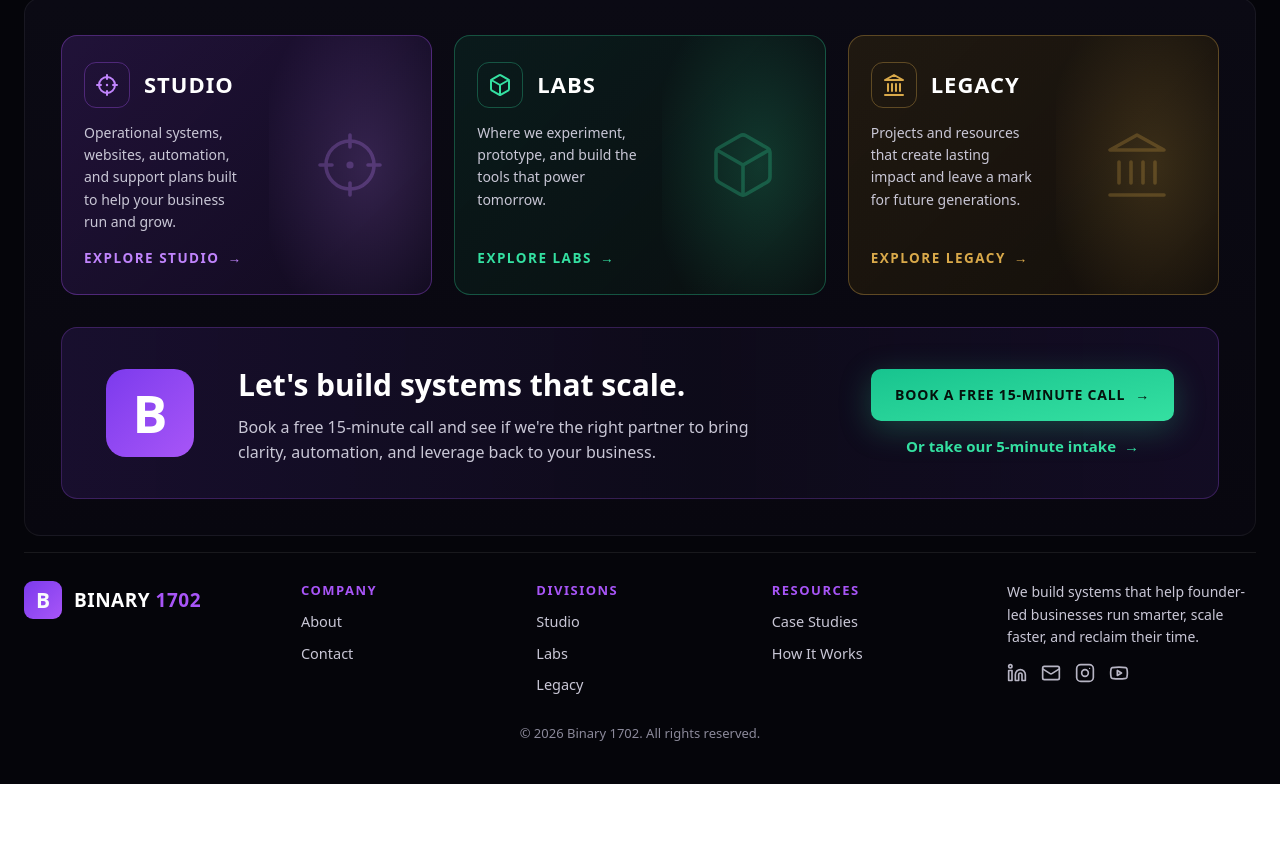
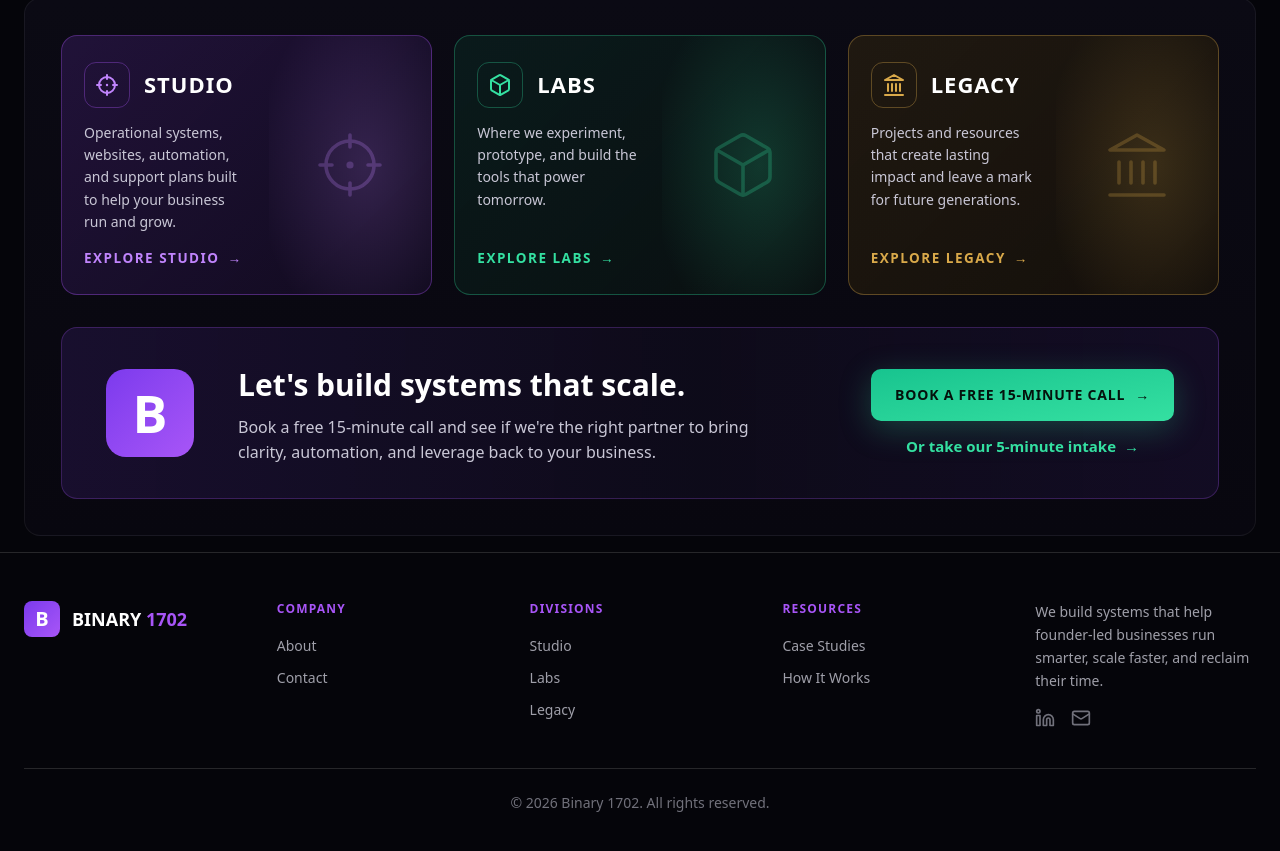
Before and after one commit to sun2ii/binary1702, a Next.js app: page / in a window 1280 px wide. Shown: the part 2625-3476 px from the top of the page. Before the commit the page ends 3409 px from the top, so only its background shows below. Built offline with nearby package versions, Linux system fonts and the light colour scheme.

Commit message:
Replace footer with standard SiteFooter component (conventional pattern, plain utilities)

```diff
--- a/src/app/(marketing)/page.tsx
+++ b/src/app/(marketing)/page.tsx
@@ -1,6 +1,7 @@
 import type { Metadata } from "next";
 import Link from "next/link";
 import { bookingUrl, intakeUrl } from "@/config/site";
+import { SiteFooter } from "@/components/marketing/SiteFooter";
 
 export const metadata: Metadata = {
   title: "Binary 1702 — Systems. Workflows. Clarity.",
@@ -951,116 +952,6 @@ function FinalCta() {
   );
 }
 
-function SocialIcon({ kind }: { kind: "linkedin" | "mail" | "instagram" | "youtube" }) {
-  const paths: Record<string, React.ReactNode> = {
-    linkedin: (
-      <path d="M16 8a6 6 0 0 1 6 6v7h-4v-7a2 2 0 0 0-4 0v7h-4v-7a6 6 0 0 1 6-6zM6 9H2v12h4zM4 6a2 2 0 1 0 0-4 2 2 0 0 0 0 4z" />
-    ),
-    mail: (
-      <>
-        <rect x="2" y="4" width="20" height="16" rx="2" />
-        <path d="m22 7-8.97 5.7a1.94 1.94 0 0 1-2.06 0L2 7" />
-      </>
-    ),
-    instagram: (
-      <>
-        <rect x="2" y="2" width="20" height="20" rx="5" />
-        <circle cx="12" cy="12" r="4" />
-        <circle cx="17.5" cy="6.5" r="0.8" fill="currentColor" stroke="none" />
-      </>
-    ),
-    youtube: (
-      <>
-        <path d="M2.5 17a24.12 24.12 0 0 1 0-10 2 2 0 0 1 1.4-1.4 49.56 49.56 0 0 1 16.2 0A2 2 0 0 1 21.5 7a24.12 24.12 0 0 1 0 10 2 2 0 0 1-1.4 1.4 49.55 49.55 0 0 1-16.2 0A2 2 0 0 1 2.5 17" />
-        <path d="m10 15 5-3-5-3z" />
-      </>
-    ),
-  };
-  return (
-    <svg width="20" height="20" viewBox="0 0 24 24" fill="none" stroke="currentColor" strokeWidth="2" strokeLinecap="round" strokeLinejoin="round" aria-hidden>
-      {paths[kind]}
-    </svg>
-  );
-}
-
-const footerSocials: { kind: "linkedin" | "mail" | "instagram" | "youtube"; href: string; label: string }[] = [
-  { kind: "linkedin", href: "https://linkedin.com/in/benbasuni", label: "LinkedIn" },
-  { kind: "mail", href: "mailto:benbasuni1@gmail.com", label: "Email" },
-  { kind: "instagram", href: "#", label: "Instagram" },
-  { kind: "youtube", href: "#", label: "YouTube" },
-];
-
-function FooterCol({ title, links }: { title: string; links: { label: string; href: string }[] }) {
-  return (
-    <div className="flex flex-col gap-2.5">
-      <p className="text-[13px] font-extrabold tracking-[1.5px] text-violet-bright">{title}</p>
-      {links.map((l) => (
-        <Link key={l.label} href={l.href} className="text-[14.5px] text-[#C9C7D6] transition hover:text-white">
-          {l.label}
-        </Link>
-      ))}
-    </div>
-  );
-}
-
-function HomeFooter() {
-  return (
-    <footer id="footer" className="flex flex-col gap-7">
-      <div className="grid items-start gap-7 border-t border-white/[0.08] pt-7 md:grid-cols-[1.2fr_1fr_1fr_1fr_1.2fr]">
-        <Link href="/" className="flex items-center gap-3">
-          <LogoMark size={38} />
-          <span className="font-heading text-[19px] font-bold tracking-[0.5px] text-white">
-            BINARY <span className="text-violet-bright">1702</span>
-          </span>
-        </Link>
-        <FooterCol
-          title="COMPANY"
-          links={[
-            { label: "About", href: "#footer" },
-            { label: "Contact", href: "#contact" },
-          ]}
-        />
-        <FooterCol
-          title="DIVISIONS"
-          links={divisions.map((d) => ({
-            label: d.name.charAt(0) + d.name.slice(1).toLowerCase(),
-            href: d.href,
-          }))}
-        />
-        <FooterCol
-          title="RESOURCES"
-          links={[
-            { label: "Case Studies", href: "#case-study" },
-            { label: "How It Works", href: "#how-we-work" },
-          ]}
-        />
-        <div className="flex flex-col gap-3.5">
-          <p className="text-sm leading-[1.6] text-[#C9C7D6]">
-            We build systems that help founder-led businesses run smarter, scale faster, and reclaim
-            their time.
-          </p>
-          <div className="flex gap-3.5">
-            {footerSocials.map((s) => (
-              <a
-                key={s.kind}
-                href={s.href}
-                aria-label={s.label}
-                className="inline-flex text-[#B7B5C4] transition hover:text-white"
-                {...(s.href.startsWith("http") ? { target: "_blank", rel: "noopener noreferrer" } : {})}
-              >
-                <SocialIcon kind={s.kind} />
-              </a>
-            ))}
-          </div>
-        </div>
-      </div>
-      <p className="text-center text-[13px] text-[#8B899A]">
-        © {new Date().getFullYear()} Binary 1702. All rights reserved.
-      </p>
-    </footer>
-  );
-}
-
 /* ────────────────────────────────────────────────────────────────
    Page
    ──────────────────────────────────────────────────────────────── */
@@ -1081,9 +972,7 @@ export default function HomePage() {
           </div>
         </section>
       </main>
-      <div className="mx-auto max-w-[1360px] px-6 pb-10">
-        <HomeFooter />
-      </div>
+      <SiteFooter />
     </div>
   );
 }
--- /dev/null
+++ b/src/components/marketing/SiteFooter.tsx
@@ -0,0 +1,119 @@
+import Link from "next/link";
+
+/**
+ * Standard site footer — modeled on the conventional Next.js pattern
+ * (dedicated component, semantic landmarks, plain Tailwind utilities).
+ */
+export function SiteFooter() {
+  return (
+    <footer id="footer" className="border-t border-zinc-800 bg-midnight">
+      <div className="mx-auto w-full max-w-7xl px-6 py-12">
+        <div className="grid grid-cols-2 gap-8 md:grid-cols-5">
+          <div className="col-span-2 md:col-span-1">
+            <Link href="/" className="flex items-center gap-3">
+              <span className="flex h-9 w-9 items-center justify-center rounded-lg bg-gradient-to-br from-violet to-violet-bright font-heading text-xl font-bold text-white">
+                B
+              </span>
+              <span className="font-heading text-lg font-bold text-white">
+                BINARY <span className="text-violet-bright">1702</span>
+              </span>
+            </Link>
+          </div>
+
+          <nav aria-label="Company">
+            <h3 className="text-xs font-extrabold uppercase tracking-widest text-violet-bright">
+              Company
+            </h3>
+            <ul className="mt-4 space-y-2">
+              <li>
+                <a href="#footer" className="text-sm text-zinc-400 hover:text-white">
+                  About
+                </a>
+              </li>
+              <li>
+                <a href="#contact" className="text-sm text-zinc-400 hover:text-white">
+                  Contact
+                </a>
+              </li>
+            </ul>
+          </nav>
+
+          <nav aria-label="Divisions">
+            <h3 className="text-xs font-extrabold uppercase tracking-widest text-violet-bright">
+              Divisions
+            </h3>
+            <ul className="mt-4 space-y-2">
+              <li>
+                <Link href="/studio" className="text-sm text-zinc-400 hover:text-white">
+                  Studio
+                </Link>
+              </li>
+              <li>
+                <Link href="/labs" className="text-sm text-zinc-400 hover:text-white">
+                  Labs
+                </Link>
+              </li>
+              <li>
+                <Link href="/legacy" className="text-sm text-zinc-400 hover:text-white">
+                  Legacy
+                </Link>
+              </li>
+            </ul>
+          </nav>
+
+          <nav aria-label="Resources">
+            <h3 className="text-xs font-extrabold uppercase tracking-widest text-violet-bright">
+              Resources
+            </h3>
+            <ul className="mt-4 space-y-2">
+              <li>
+                <a href="#case-study" className="text-sm text-zinc-400 hover:text-white">
+                  Case Studies
+                </a>
+              </li>
+              <li>
+                <a href="#how-we-work" className="text-sm text-zinc-400 hover:text-white">
+                  How It Works
+                </a>
+              </li>
+            </ul>
+          </nav>
+
+          <div className="col-span-2 md:col-span-1">
+            <p className="text-sm leading-relaxed text-zinc-400">
+              We build systems that help founder-led businesses run smarter, scale faster, and
+              reclaim their time.
+            </p>
+            <div className="mt-4 flex gap-4">
+              <a
+                href="https://linkedin.com/in/benbasuni"
+                target="_blank"
+                rel="noopener noreferrer"
+                aria-label="LinkedIn"
+                className="text-zinc-500 hover:text-white"
+              >
+                <svg width="20" height="20" viewBox="0 0 24 24" fill="none" stroke="currentColor" strokeWidth="2" strokeLinecap="round" strokeLinejoin="round" aria-hidden>
+                  <path d="M16 8a6 6 0 0 1 6 6v7h-4v-7a2 2 0 0 0-4 0v7h-4v-7a6 6 0 0 1 6-6zM6 9H2v12h4zM4 6a2 2 0 1 0 0-4 2 2 0 0 0 0 4z" />
+                </svg>
+              </a>
+              <a
+                href="mailto:benbasuni1@gmail.com"
+                aria-label="Email"
+                className="text-zinc-500 hover:text-white"
+              >
+                <svg width="20" height="20" viewBox="0 0 24 24" fill="none" stroke="currentColor" strokeWidth="2" strokeLinecap="round" strokeLinejoin="round" aria-hidden>
+                  <rect x="2" y="4" width="20" height="16" rx="2" />
+                  <path d="m22 7-8.97 5.7a1.94 1.94 0 0 1-2.06 0L2 7" />
+                </svg>
+              </a>
+            </div>
+          </div>
+        </div>
+
+        <p className="mt-10 border-t border-zinc-800 pt-6 text-center text-sm text-zinc-500">
+          © {new Date().getFullYear()} Binary 1702. All rights reserved.
+        </p>
+      </div>
+    </footer>
+  );
+}
```
